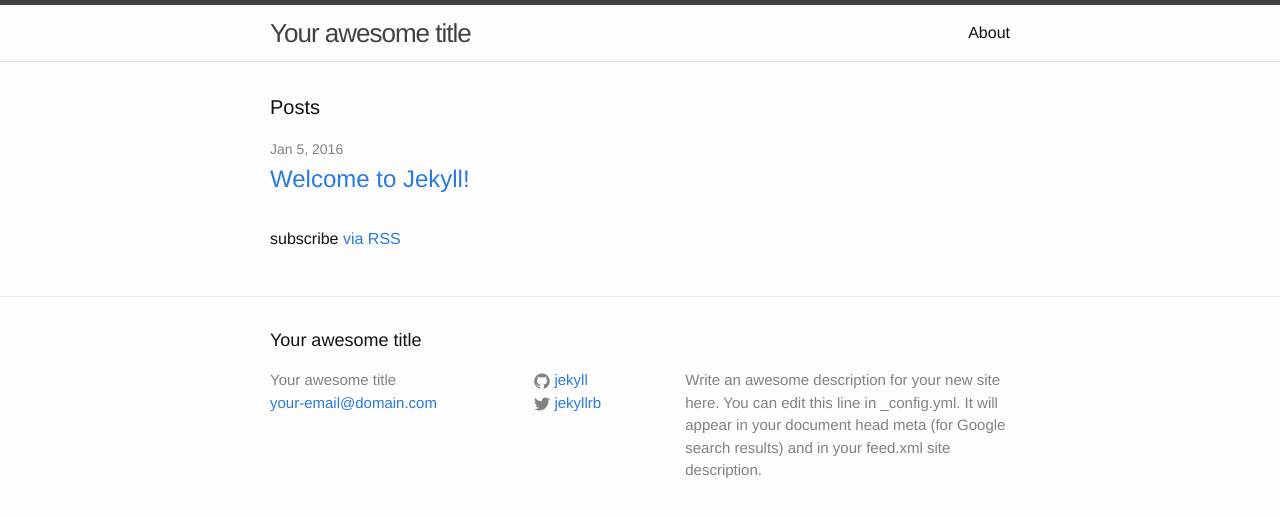
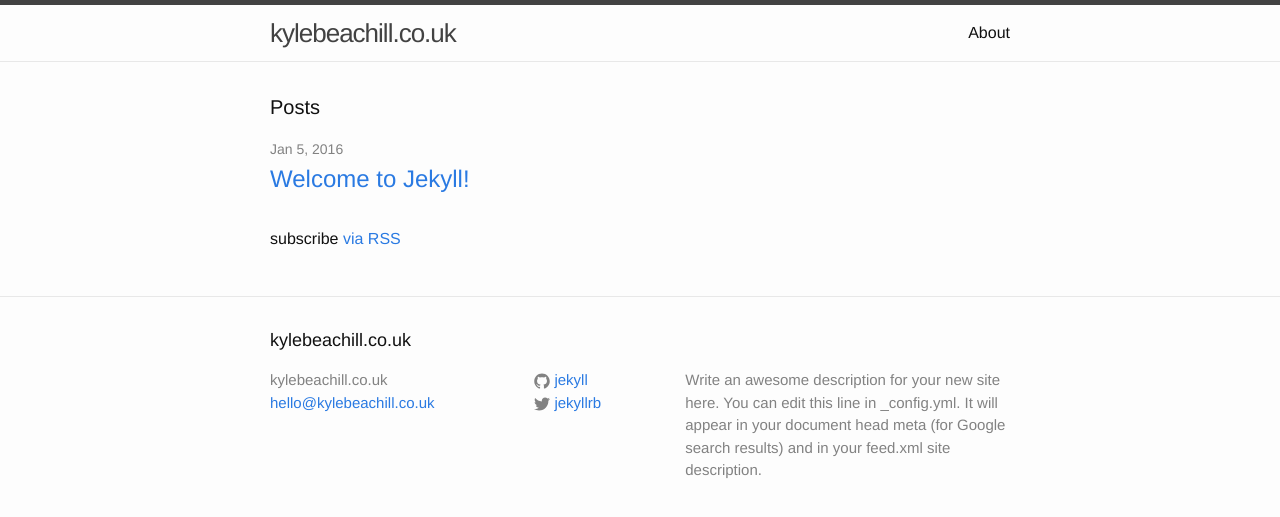
Before and after one commit to Kyle123/Kyle123.github.io, a Jekyll site: the page built from index.html, in a window 1280 px wide. Shown: the top 517 px of the page. Built offline with Jekyll 4.4.1, drawn with Linux system fonts in a browser that asks for light colours.

Commit message:
updated email address

```diff
--- a/_config.yml
+++ b/_config.yml
@@ -6,8 +6,8 @@
 # 'jekyll serve'. If you change this file, please restart the server process.
 
 # Site settings
-title: Your awesome title
-email: your-email@domain.com
+title: kylebeachill.co.uk
+email: hello@kylebeachill.co.uk
 description: > # this means to ignore newlines until "baseurl:"
   Write an awesome description for your new site here. You can edit this
   line in _config.yml. It will appear in your document head meta (for
```
